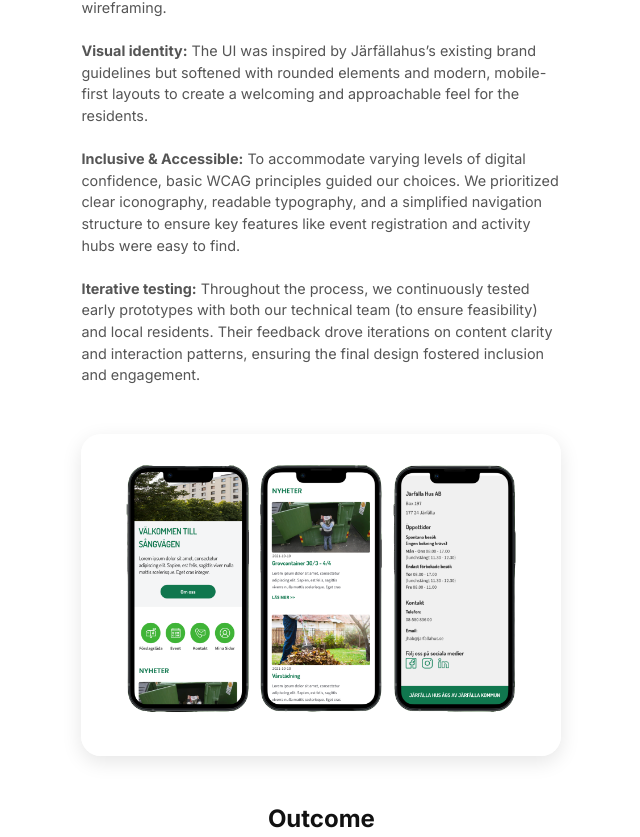
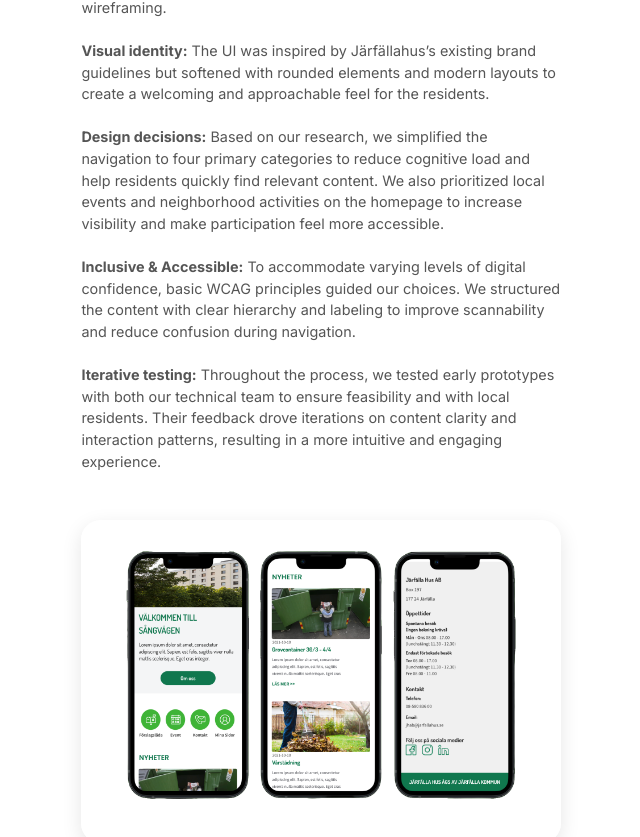
Before and after one commit to desjohnsen/portfolio, a React (Vite) app: page /project/1 in a window 1280 px wide. Shown: the part 4332-5169 px from the top of the page, without its empty margins (365-1005 px from the left). Built offline with nearby package versions, Linux system fonts and the light colour scheme.

Commit message:
docs: refine text in the design section

```diff
--- a/src/pages/Project1.jsx
+++ b/src/pages/Project1.jsx
@@ -151,15 +151,19 @@ const Project1 = () => {
         </p>
 
         <p>
-          <strong>Visual identity:</strong> The UI was inspired by Järfällahus’s existing brand guidelines but softened with rounded elements and modern, mobile-first layouts to create a welcoming and approachable feel for the residents.
+          <strong>Visual identity:</strong>  The UI was inspired by Järfällahus’s existing brand guidelines but softened with rounded elements and modern layouts to create a welcoming and approachable feel for the residents.
         </p>
 
         <p>
-          <strong>Inclusive & Accessible:</strong> To accommodate varying levels of digital confidence, basic WCAG principles guided our choices. We prioritized clear iconography, readable typography, and a simplified navigation structure to ensure key features like event registration and activity hubs were easy to find.
+          <strong>Design decisions:</strong> Based on our research, we simplified the navigation to four primary categories to reduce cognitive load and help residents quickly find relevant content. We also prioritized local events and neighborhood activities on the homepage to increase visibility and make participation feel more accessible.
         </p>
 
         <p>
-          <strong>Iterative testing:</strong> Throughout the process, we continuously tested early prototypes with both our technical team (to ensure feasibility) and local residents. Their feedback drove iterations on content clarity and interaction patterns, ensuring the final design fostered inclusion and engagement.
+          <strong>Inclusive & Accessible:</strong> To accommodate varying levels of digital confidence, basic WCAG principles guided our choices. We structured the content with clear hierarchy and labeling to improve scannability and reduce confusion during navigation.
+        </p>
+
+        <p>
+          <strong>Iterative testing:</strong> Throughout the process, we tested early prototypes with both our technical team to ensure feasibility and with local residents. Their feedback drove iterations on content clarity and interaction patterns, resulting in a more intuitive and engaging experience.
         </p>
 
         <div className="project-image-wrapper">
```
